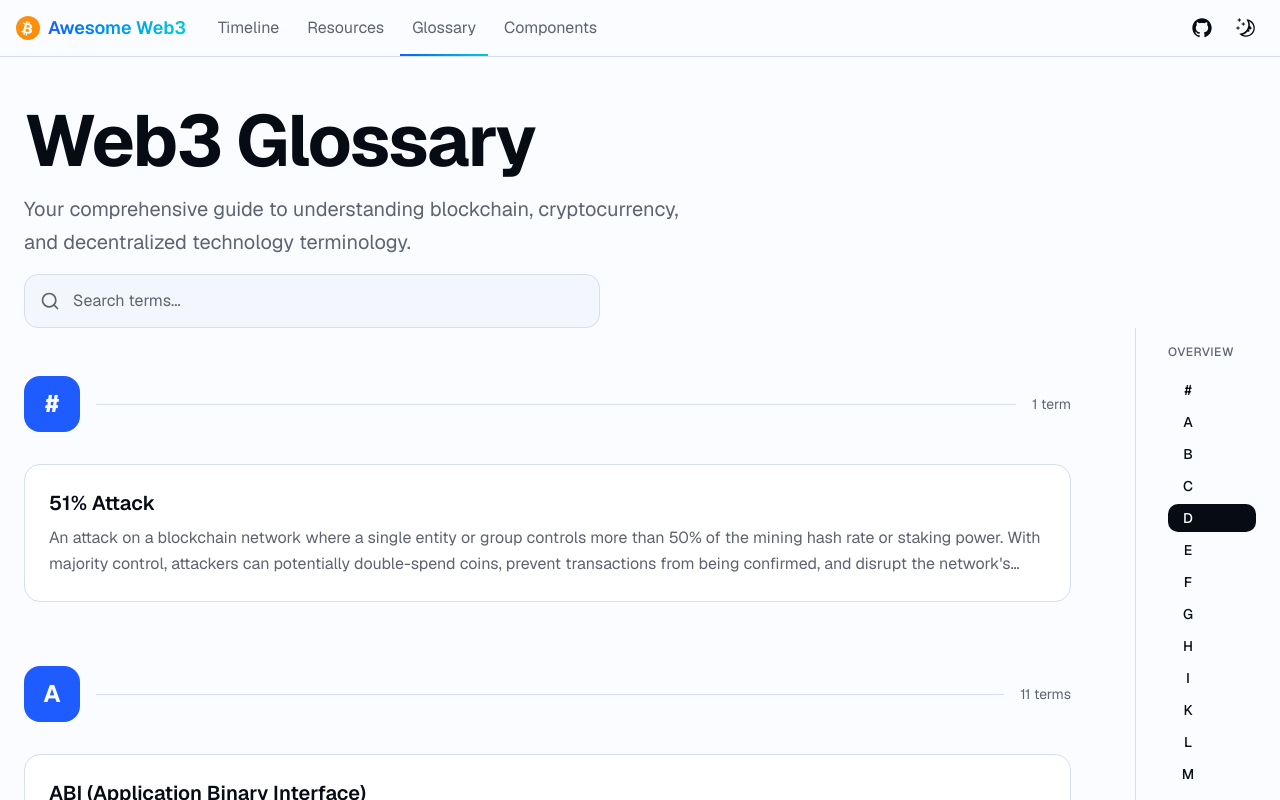
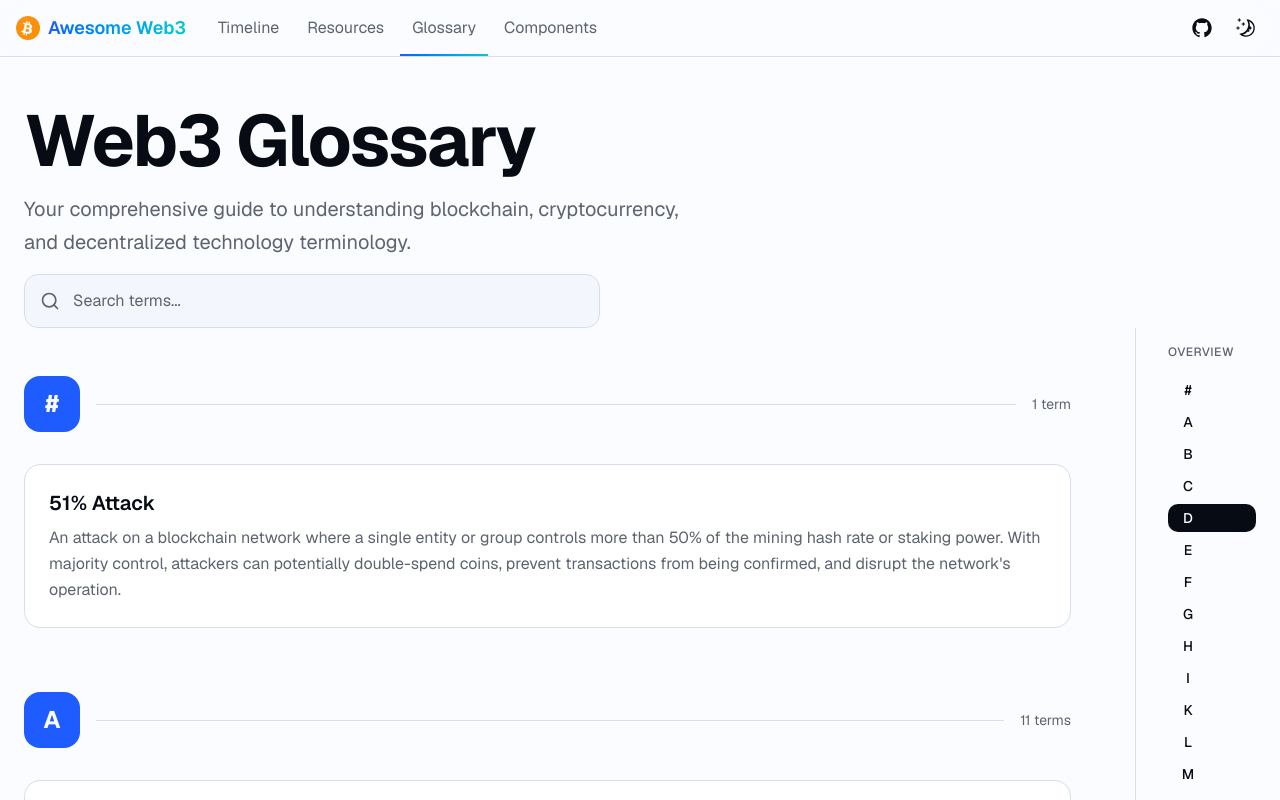
Before and after one commit to headwindz/awesome-web3, a Next.js app: page /glossary in a window 1280 px wide. Shown: the top 800 px of the page. Built offline with nearby package versions, Linux system fonts and the light colour scheme.

Commit message:
feat: dont do ellipsis for glossary

```diff
--- a/app/glossary/terms.tsx
+++ b/app/glossary/terms.tsx
@@ -60,7 +60,7 @@ export function Terms({ letters, groupedByLetter, query = '' }: TermsProps) {
                     <h3 className="text-xl font-semibold text-foreground group-hover:text-primary transition-colors mb-2">
                       {highlightText(item.term, query)}
                     </h3>
-                    <p className="text-muted-foreground leading-relaxed line-clamp-2">
+                    <p className="text-muted-foreground leading-relaxed">
                       {highlightText(item.definition, query)}
                     </p>
                   </div>
```
